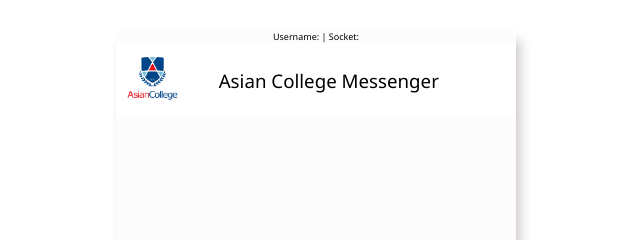
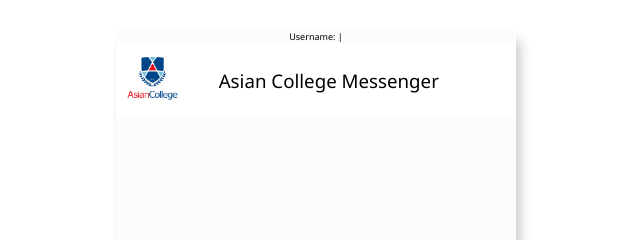
Before and after one commit to paalaman45/AsianCollegeMessenger, a website: page messenger.html in a window 1280 px wide. Shown: the top 240 px of the page, 324-964 px from the left. Drawn offline with Linux system fonts and the light colour scheme.

Commit message:
2nd Trial

```diff
--- a/messenger.html
+++ b/messenger.html
@@ -10,7 +10,7 @@
 </head>
 <body>
     <div class="main-box">
-        <div class="details"><p>Username: <input type="text" id="username" hidden></input><span id="this"></span> | Socket: <span id="room"></span></p></div>
+        <div class="details"><p>Username: <input type="text" id="username" hidden></input><span id="this"></span> | <span id="room"></span></p></div>
         <div class="box-header">
             <a href="index.html"><img src="./img/AC_Logo_Vert.png" alt=""></a>
             <h3>Asian College Messenger</h3>
```
